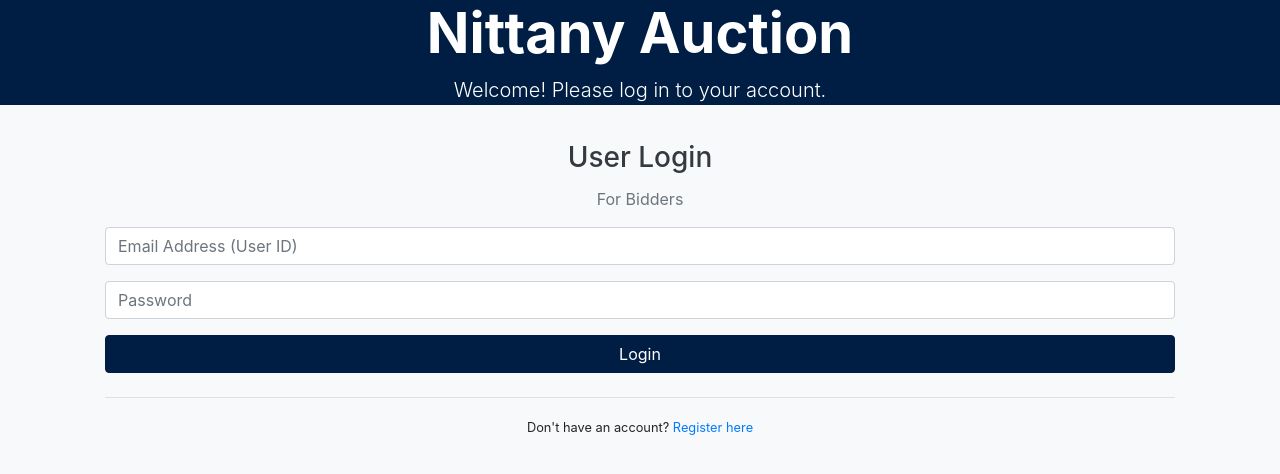
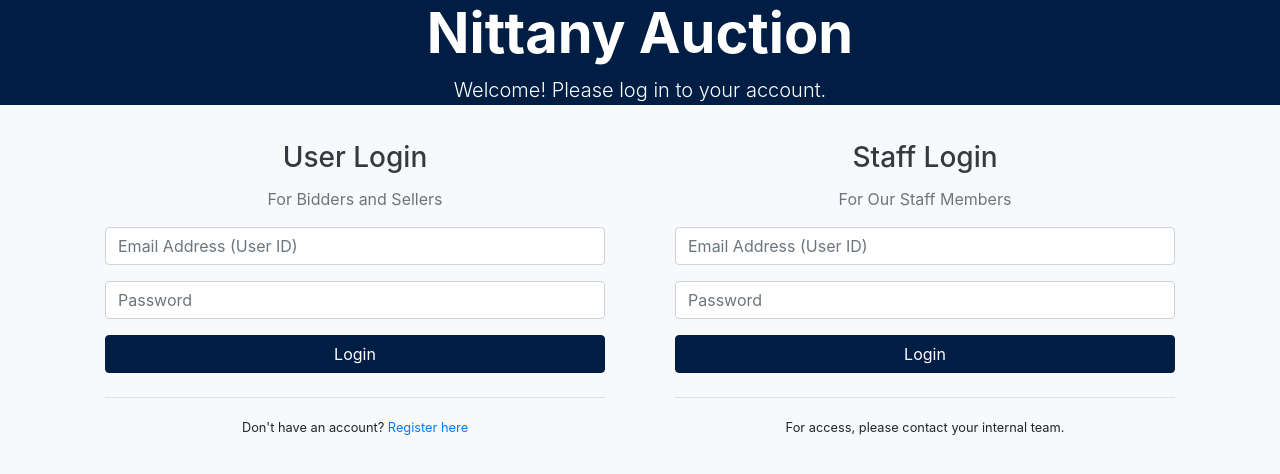
Before and after one commit to HTR0904/NitannyAuctionTBD, a Flask app: page / in a window 1280 px wide. Shown: the top 474 px of the page. Run offline with Flask 3, Linux system fonts and the light colour scheme; some libraries are stand-ins or nearby versions.

Commit message:
update login portal + add basic python handling

```diff
--- a/app.py
+++ b/app.py
@@ -8,11 +8,45 @@ app.config['TEMPLATES_AUTO_RELOAD'] = True
 
 host = 'http://127.0.0.1:5000/'
 
+
+'''
+TODO:
+- add DB connection
+- add logic for handling different logins
+
+'''
+
+
 @app.route('/')
 def index():
     # Renders the login page
     return render_template('login.html')
 
+@app.route('/login_user', methods=['POST'])
+def login_user():
+    username = request.form.get('user_email')
+    password = request.form.get('user_password')
+
+    #check if credentials match, if not return an error like  "Invalid username or password."
+
+    #Check user account type (bidder or seller) and determine which html page to redirect them to it:
+
+    #Else, if account exists with these credential exists but no valid accounts type found (i.e. a helpdesk staff). Throw an error:
+    return render_template('login.html')
+
+@app.route('/login_helpdesk', methods=['POST'])
+def login_user():
+    helpdesk_username = request.form.get('helpdesk_email')
+    helpdesk_password = request.form.get('helpdesk_password')
+
+    #check if credentials match, if not return an error
+
+    #Check user account type is a helpdesk account then redirect them to the html page.
+
+    #Else, if account exists with these credential but is not a helpdesk staff (i.e. this is a regular user). Throw an error:
+    return render_template('login.html')
+
+
 if __name__ == '__main__':
     #app.run()
     app.run(debug=True)  #enabled to run with TEMPLATES_AUTO_RELOAD
--- a/templates/login.html
+++ b/templates/login.html
@@ -10,7 +10,6 @@
     <style>
         /* Custom Navy Styles */
         .bg-navy { background-color: #001E44; }
-
         .btn-navy {
             background-color: #001E44;
             border-color: #001E44;
@@ -34,11 +33,15 @@
 <!-- Login Portals -->
 
 <div class="container">
+    <div class = "row">
+
+        <!-- Login for bidder and seller -->
+        <div class = "col-sm">
             <div class="card-body text-center">
                 <h3 class="card-title text-dark">User Login</h3>
-        <p class="card-text text-muted">For Bidders</p>
+                <p class="card-text text-muted">For Bidders and Sellers</p>
 
-        <form action="/login_bidder" method="POST">
+                <form action="/login_user" method="POST">
                     <div class="form-group">
                         <input type="email" name="user_email" class="form-control" placeholder="Email Address (User ID)" required>
                     </div>
@@ -50,6 +53,29 @@
                 <hr class="mt-4 mb-3">
                 <small>Don't have an account? <a href="/register">Register here</a></small>
                 </div>
+        </div>
+
+        <!-- login for helpdesk staff -->
+        <div class = "col-sm">
+            <div class="card-body text-center">
+                <h3 class="card-title text-dark">Staff Login</h3>
+                <p class="card-text text-muted">For Our Staff Members</p>
+
+                <form action="/login_helpdesk" method="POST">
+                    <div class="form-group">
+                        <input type="email" name="helpdesk_email" class="form-control" placeholder="Email Address (User ID)" required>
+                    </div>
+                    <div class="form-group">
+                        <input type="password" name="helpdesk_password" class="form-control" placeholder="Password" required>
+                    </div>
+                    <button type="submit" class="btn btn-navy btn-block">Login</button>
+                </form>
+                <hr class="mt-4 mb-3">
+                 <small>For access, please contact your internal team.</small>
+                </div>
+        </div>
+    </div>
+
 </div>
 
 
```
Lines whose indentation alone changed are shown as unchanged.
